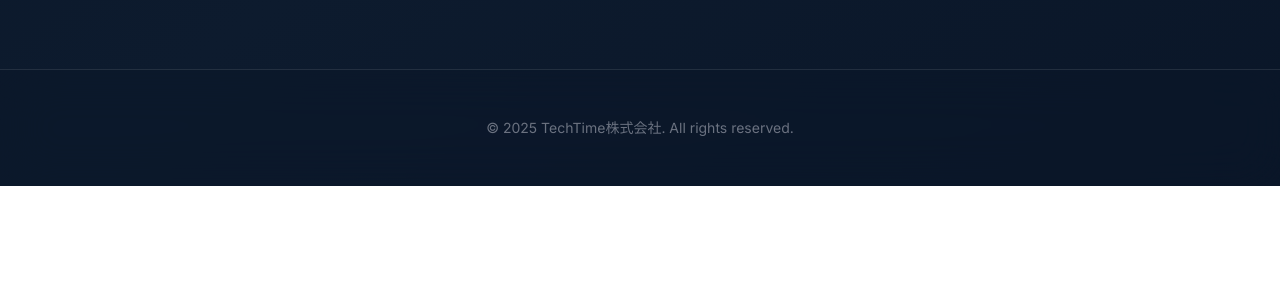
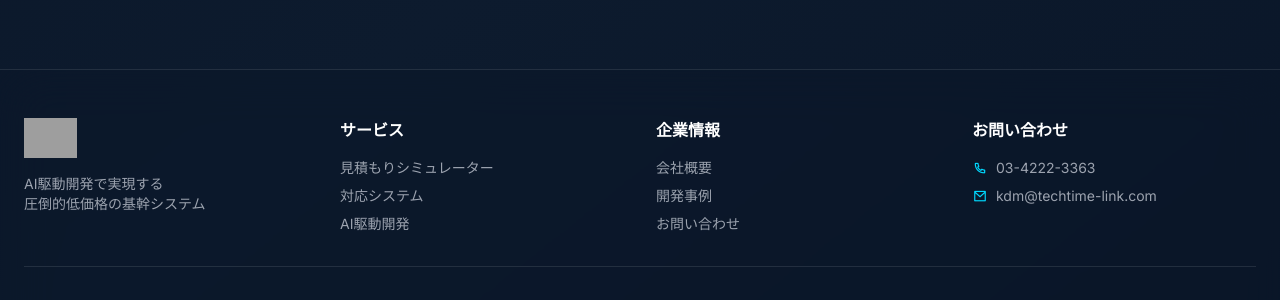
Before and after one commit to KEIDAI-TechTime/new-AI-site, a React (Vite) app: page /blog in a window 1280 px wide. Shown: the part 651-951 px from the top of the page. Before the commit the page ends 837 px from the top, so only its background shows below. Built offline with nearby package versions, Linux system fonts and the light colour scheme; no server answers; grey boxes are pictures that could not be loaded.

Commit message:
Add full footer to blog pages matching other pages

```diff
--- a/src/pages/blog/[slug]/page.tsx
+++ b/src/pages/blog/[slug]/page.tsx
@@ -322,9 +322,55 @@ export default function BlogPost() {
 
       {/* Footer */}
       <footer className="border-t border-white/10 bg-[#0A1628]/50 backdrop-blur-xl">
-        <div className="max-w-7xl mx-auto px-4 sm:px-6 py-8 sm:py-12">
-          <div className="text-center">
+        <div className="max-w-7xl mx-auto px-6 py-12">
+          <div className="grid grid-cols-1 md:grid-cols-4 gap-8 mb-8">
+            <div>
+              <div className="flex items-center gap-3 mb-4">
+                <img
+                  src="https://www.techtime-link.com/wp-content/uploads/2025/06/rogo_ws.png"
+                  alt="TechTime"
+                  className="h-10 w-auto"
+                />
+              </div>
+              <p className="text-sm text-gray-400">
+                AI駆動開発で実現する<br />圧倒的低価格の基幹システム
+              </p>
+            </div>
+            <div>
+              <h4 className="text-white font-semibold mb-4">サービス</h4>
+              <ul className="space-y-2 text-sm text-gray-400">
+                <li><Link to="/simulator" className="hover:text-[#00D9FF] transition-colors">見積もりシミュレーター</Link></li>
+                <li><Link to="/systems" className="hover:text-[#00D9FF] transition-colors">対応システム</Link></li>
+                <li><Link to="/ai-development" className="hover:text-[#00D9FF] transition-colors">AI駆動開発</Link></li>
+              </ul>
+            </div>
+            <div>
+              <h4 className="text-white font-semibold mb-4">企業情報</h4>
+              <ul className="space-y-2 text-sm text-gray-400">
+                <li><Link to="/about" className="hover:text-[#00D9FF] transition-colors">会社概要</Link></li>
+                <li><Link to="/cases" className="hover:text-[#00D9FF] transition-colors">開発事例</Link></li>
+                <li><Link to="/contact" className="hover:text-[#00D9FF] transition-colors">お問い合わせ</Link></li>
+              </ul>
+            </div>
+            <div>
+              <h4 className="text-white font-semibold mb-4">お問い合わせ</h4>
+              <ul className="space-y-2 text-sm text-gray-400">
+                <li className="flex items-center gap-2">
+                  <i className="ri-phone-line text-[#00D9FF] w-4 h-4 flex items-center justify-center"></i>
+                  <a href="tel:0342223363" className="hover:text-[#00D9FF] transition-colors">03-4222-3363</a>
+                </li>
+                <li className="flex items-center gap-2">
+                  <i className="ri-mail-line text-[#00D9FF] w-4 h-4 flex items-center justify-center"></i>
+                  <a href="mailto:kdm@techtime-link.com" className="hover:text-[#00D9FF] transition-colors">kdm@techtime-link.com</a>
+                </li>
+              </ul>
+            </div>
+          </div>
+          <div className="pt-8 border-t border-white/10 flex flex-col md:flex-row justify-between items-center gap-4">
             <p className="text-sm text-gray-500">© 2025 TechTime株式会社. All rights reserved.</p>
+            <a href="https://readdy.ai/?ref=logo" target="_blank" rel="noopener noreferrer" className="text-sm text-gray-500 hover:text-[#00D9FF] transition-colors">
+              Powered by Readdy
+            </a>
           </div>
         </div>
       </footer>
--- a/src/pages/blog/page.tsx
+++ b/src/pages/blog/page.tsx
@@ -203,9 +203,55 @@ export default function Blog() {
 
       {/* Footer */}
       <footer className="border-t border-white/10 bg-[#0A1628]/50 backdrop-blur-xl mt-20">
-        <div className="max-w-7xl mx-auto px-4 sm:px-6 py-8 sm:py-12">
-          <div className="text-center">
+        <div className="max-w-7xl mx-auto px-6 py-12">
+          <div className="grid grid-cols-1 md:grid-cols-4 gap-8 mb-8">
+            <div>
+              <div className="flex items-center gap-3 mb-4">
+                <img
+                  src="https://www.techtime-link.com/wp-content/uploads/2025/06/rogo_ws.png"
+                  alt="TechTime"
+                  className="h-10 w-auto"
+                />
+              </div>
+              <p className="text-sm text-gray-400">
+                AI駆動開発で実現する<br />圧倒的低価格の基幹システム
+              </p>
+            </div>
+            <div>
+              <h4 className="text-white font-semibold mb-4">サービス</h4>
+              <ul className="space-y-2 text-sm text-gray-400">
+                <li><Link to="/simulator" className="hover:text-[#00D9FF] transition-colors">見積もりシミュレーター</Link></li>
+                <li><Link to="/systems" className="hover:text-[#00D9FF] transition-colors">対応システム</Link></li>
+                <li><Link to="/ai-development" className="hover:text-[#00D9FF] transition-colors">AI駆動開発</Link></li>
+              </ul>
+            </div>
+            <div>
+              <h4 className="text-white font-semibold mb-4">企業情報</h4>
+              <ul className="space-y-2 text-sm text-gray-400">
+                <li><Link to="/about" className="hover:text-[#00D9FF] transition-colors">会社概要</Link></li>
+                <li><Link to="/cases" className="hover:text-[#00D9FF] transition-colors">開発事例</Link></li>
+                <li><Link to="/contact" className="hover:text-[#00D9FF] transition-colors">お問い合わせ</Link></li>
+              </ul>
+            </div>
+            <div>
+              <h4 className="text-white font-semibold mb-4">お問い合わせ</h4>
+              <ul className="space-y-2 text-sm text-gray-400">
+                <li className="flex items-center gap-2">
+                  <i className="ri-phone-line text-[#00D9FF] w-4 h-4 flex items-center justify-center"></i>
+                  <a href="tel:0342223363" className="hover:text-[#00D9FF] transition-colors">03-4222-3363</a>
+                </li>
+                <li className="flex items-center gap-2">
+                  <i className="ri-mail-line text-[#00D9FF] w-4 h-4 flex items-center justify-center"></i>
+                  <a href="mailto:kdm@techtime-link.com" className="hover:text-[#00D9FF] transition-colors">kdm@techtime-link.com</a>
+                </li>
+              </ul>
+            </div>
+          </div>
+          <div className="pt-8 border-t border-white/10 flex flex-col md:flex-row justify-between items-center gap-4">
             <p className="text-sm text-gray-500">© 2025 TechTime株式会社. All rights reserved.</p>
+            <a href="https://readdy.ai/?ref=logo" target="_blank" rel="noopener noreferrer" className="text-sm text-gray-500 hover:text-[#00D9FF] transition-colors">
+              Powered by Readdy
+            </a>
           </div>
         </div>
       </footer>
```
